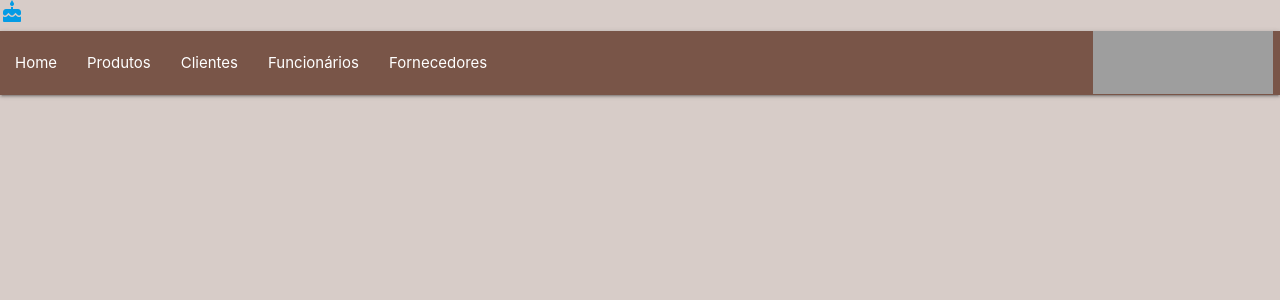
After one commit to alphalupi00/LOJADOCE, a PHP site: page /menu.php in a window 1280 px wide. The commit adds this page. Shown: the top 300 px of the page. Run offline with PHP 8.4, Linux system fonts and the light colour scheme; grey boxes are pictures that could not be loaded.

Commit message:
barra de slide de lado feito-video home e menu

```diff
--- a/VIEW/CLIENTE/inserircliente.php
+++ b/VIEW/CLIENTE/inserircliente.php
@@ -1,3 +1,8 @@
+<?php
+
+    include_once $_SERVER['DOCUMENT_ROOT'] . "/LOJADOCE/VIEW/menu.php";
+?>
+
 <!DOCTYPE html>
 <html lang="pt-br">
 <head>
--- a/VIEW/CLIENTE/listacliente.php
+++ b/VIEW/CLIENTE/listacliente.php
@@ -1,5 +1,6 @@
 <?php
 
+    include_once $_SERVER['DOCUMENT_ROOT'] . "/LOJADOCE/VIEW/menu.php";
     include_once $_SERVER['DOCUMENT_ROOT'] . "/LOJADOCE/DAL/cliente.php";
     include_once $_SERVER['DOCUMENT_ROOT'] . "/LOJADOCE/MODEL/cliente.php";
 
--- a/VIEW/FORNECEDOR/inserirfornecedor.php
+++ b/VIEW/FORNECEDOR/inserirfornecedor.php
@@ -1,3 +1,8 @@
+<?php
+
+    include_once $_SERVER['DOCUMENT_ROOT'] . "/LOJADOCE/VIEW/menu.php";
+?>
+
 <!DOCTYPE html>
 <html lang="pt-br">
 <head>
--- a/VIEW/FORNECEDOR/listafornecedor.php
+++ b/VIEW/FORNECEDOR/listafornecedor.php
@@ -1,7 +1,9 @@
 <?php
 
+    include_once $_SERVER['DOCUMENT_ROOT'] . "/LOJADOCE/VIEW/menu.php";
     include_once $_SERVER['DOCUMENT_ROOT'] . "/LOJADOCE/DAL/fornecedor.php";
     include_once $_SERVER['DOCUMENT_ROOT'] . "/LOJADOCE/MODEL/fornecedor.php";
+
 
     use DAL\fornecedor;
 
--- a/VIEW/FUNCIONARIO/inserirfuncionario.php
+++ b/VIEW/FUNCIONARIO/inserirfuncionario.php
@@ -1,3 +1,8 @@
+<?php
+
+    include_once $_SERVER['DOCUMENT_ROOT'] . "/LOJADOCE/VIEW/menu.php";
+?>
+
 <!DOCTYPE html>
 <html lang="pt-br">
 <head>
--- a/VIEW/FUNCIONARIO/listafuncionario.php
+++ b/VIEW/FUNCIONARIO/listafuncionario.php
@@ -1,5 +1,6 @@
 <?php
 
+    include_once $_SERVER['DOCUMENT_ROOT'] . "/LOJADOCE/VIEW/menu.php";
     include_once $_SERVER['DOCUMENT_ROOT'] . "/LOJADOCE/DAL/funcionario.php";
     include_once $_SERVER['DOCUMENT_ROOT'] . "/LOJADOCE/MODEL/funcionario.php";
 
--- /dev/null
+++ b/VIEW/JS/init.js
@@ -0,0 +1,10 @@
+(function($){
+  $(function(){
+   // $('select').material_select();
+    $('select').formSelect();
+    $('.sidenav').sidenav();
+    $('.parallax').parallax();
+    $('.dropdown-trigger').dropdown();
+
+  }); // end of document ready
+})(jQuery); // end of jQuery name space
--- a/VIEW/PRODUTOS/inserirproduto.php
+++ b/VIEW/PRODUTOS/inserirproduto.php
@@ -1,3 +1,8 @@
+<?php
+
+    include_once $_SERVER['DOCUMENT_ROOT'] . "/LOJADOCE/VIEW/menu.php";
+?>
+
 <!DOCTYPE html>
 <html lang="pt-br">
 <head>
--- a/VIEW/PRODUTOS/listaproduto.php
+++ b/VIEW/PRODUTOS/listaproduto.php
@@ -1,7 +1,9 @@
 <?php
 
+    include_once $_SERVER['DOCUMENT_ROOT'] . "/LOJADOCE/VIEW/menu.php";
     include_once $_SERVER['DOCUMENT_ROOT'] . "/LOJADOCE/DAL/produto.php";
     include_once $_SERVER['DOCUMENT_ROOT'] . "/LOJADOCE/MODEL/produto.php";
+
 
     use DAL\Produto;
 
--- /dev/null
+++ b/VIEW/menu.php
@@ -0,0 +1,77 @@
+<!DOCTYPE html>
+<html lang="pt-br">
+<head>
+    <!-- Compiled and minified CSS -->
+    <link rel="stylesheet" href="https://cdnjs.cloudflare.com/ajax/libs/materialize/1.0.0/css/materialize.min.css">
+
+    <!-- Compiled and minified JavaScript -->
+    <script src="https://cdnjs.cloudflare.com/ajax/libs/materialize/1.0.0/js/materialize.min.js"></script>
+
+    <!-- para usar icones na pagina -->
+     <link href="https://fonts.googleapis.com/icon?family=Material+Icons" rel="stylesheet">
+
+    <meta charset="UTF-8">
+    <meta name="viewport" content="width=device-width, initial-scale=1.0">
+
+    <!-- jQuery -->
+    <script
+        src="https://code.jquery.com/jquery-2.2.4.min.js"
+        integrity="sha256-BbhdlvQf/xTY9gja0Dq3HiwQF8LaCRTXxZKRutelT44="
+        crossorigin="anonymous"></script>
+
+
+    <!-- Compiled and minified JavaScript -->
+    <script src="https://cdnjs.cloudflare.com/ajax/libs/materialize/1.0.0/js/materialize.min.js"></script>
+
+    <!--iniciar o meu js pra habilitar o menu de slide-->
+    <script src="/LOJADOCE/VIEW/JS/init.js"></script>
+
+
+    <title>Menu</title>
+</head>
+
+<body class="#a1887f  brown lighten-4">
+    <a href="#" data-target="slide-out" class="sidenav-trigger"><i class="material-icons">cake</i></a>
+
+    <nav>
+        <div class="nav-wrapper brown lighten1">
+            <a href="https://materializecss.com/icons.html"  class="brand-logo right">
+                <img src="/LOJADOCE/IMAGENS/logo.png" height="63" width="180" class="materialboxes">
+            </a>
+            <ul id="nav-mobile" class="left hide-on-med-and-down">
+                <li><a href="/LOJADOCE/VIEW/home.php">Home</a></li>
+                <li><a href="/LOJADOCE/VIEW/PRODUTOS/listaproduto.php">Produtos</a></li>
+                <li><a href="/LOJADOCE/VIEW/CLIENTE/listacliente.php">Clientes</a></li>
+                <li><a href="/LOJADOCE/VIEW/FUNCIONARIO/listafuncionario.php">Funcionários</a></li>
+                <li><a href="/LOJADOCE/VIEW/FORNECEDOR/listafornecedor.php">Fornecedores</a></li>
+            </ul>
+
+
+            <!--menu de lado que abre-->
+            <ul id="slide-out" class="sidenav #a1887f  brown lighten-4 white-text">
+                <li>
+                    <div class="user-view brown lighten1 white-text">
+                        <div class="background white-text ">
+                            <img src="/LOJADOCE/IMAGENS/logo.png" width="180" height="70" class="materialboxed">
+                        </div>
+                        <a href="https:www.fema.edu.br"><img src="/LOJADOCE/IMAGENS/logo.png" width="250" height="80"></a>
+                        <a href="#name"><span class="white-text name">Loja Doce</span></a>
+                        <a href="#email"><span class="white-text email">lojadoce@example.com</span></a>
+                    </div>
+                </li>
+                <li><a href="/LOJADOCE/VIEW/home.php" class="white-text">HOME</a></li>
+                <li><a href="/LOJADOCE/VIEW/FUNCIONARIO/listafuncionario.php" ><i class="material-icons white-text">people</i>Perfil (Funcionário)</a></li>
+
+                <li>
+                    <div class="divider"></div>
+                </li>
+                <li><a class="subheader">Contato</a></li>
+                <li><a class="waves-effect" href="#!">Instagram</a></li>
+                <li><a class="waves-effect" href="#!">Whatsapp</a></li>
+            </ul>
+
+        </div>
+    </nav>
+
+</body>
+</html>
```
Also changed, not shown: VIEW/home.php (+4 -5 lines), IMAGENS/logo.png (added).
